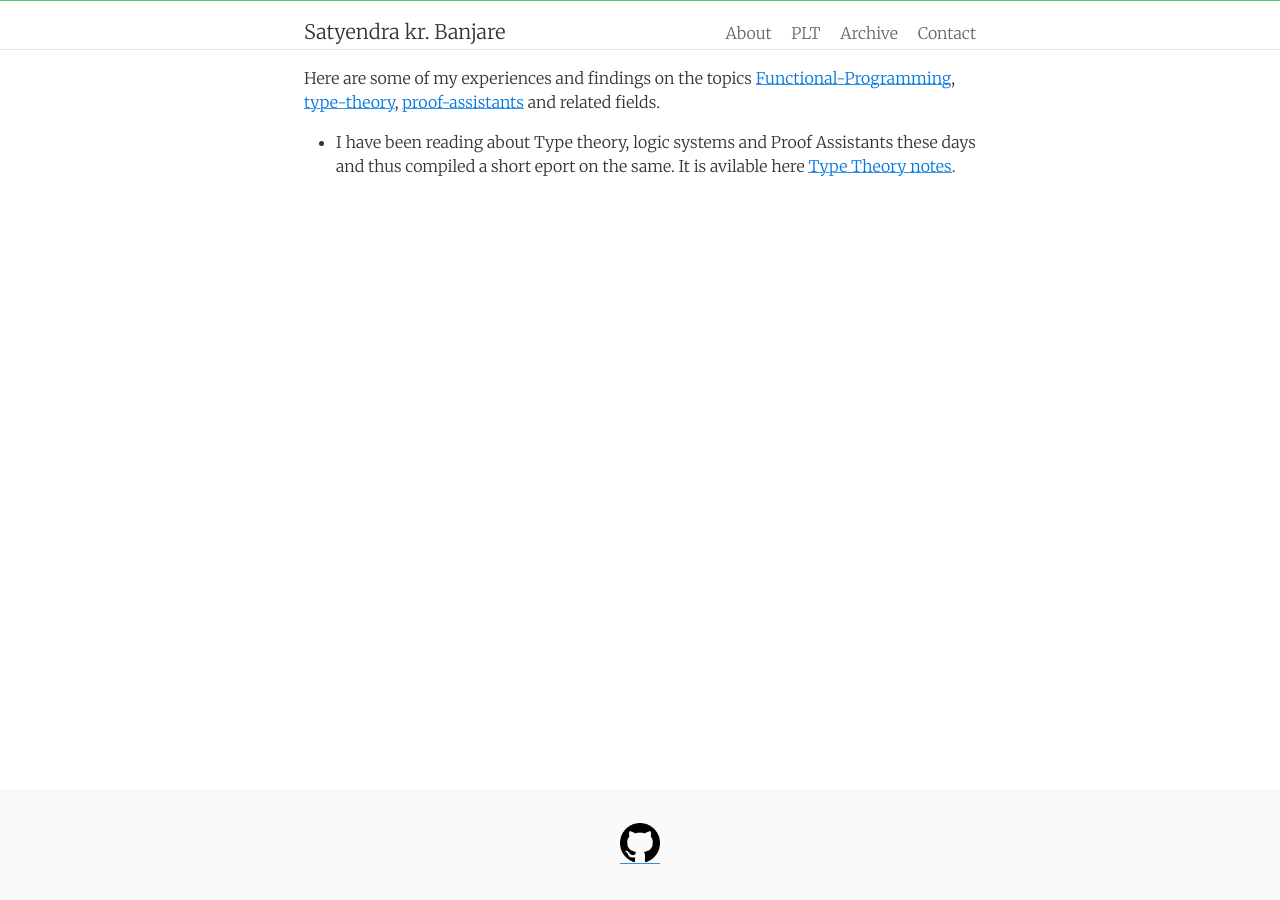
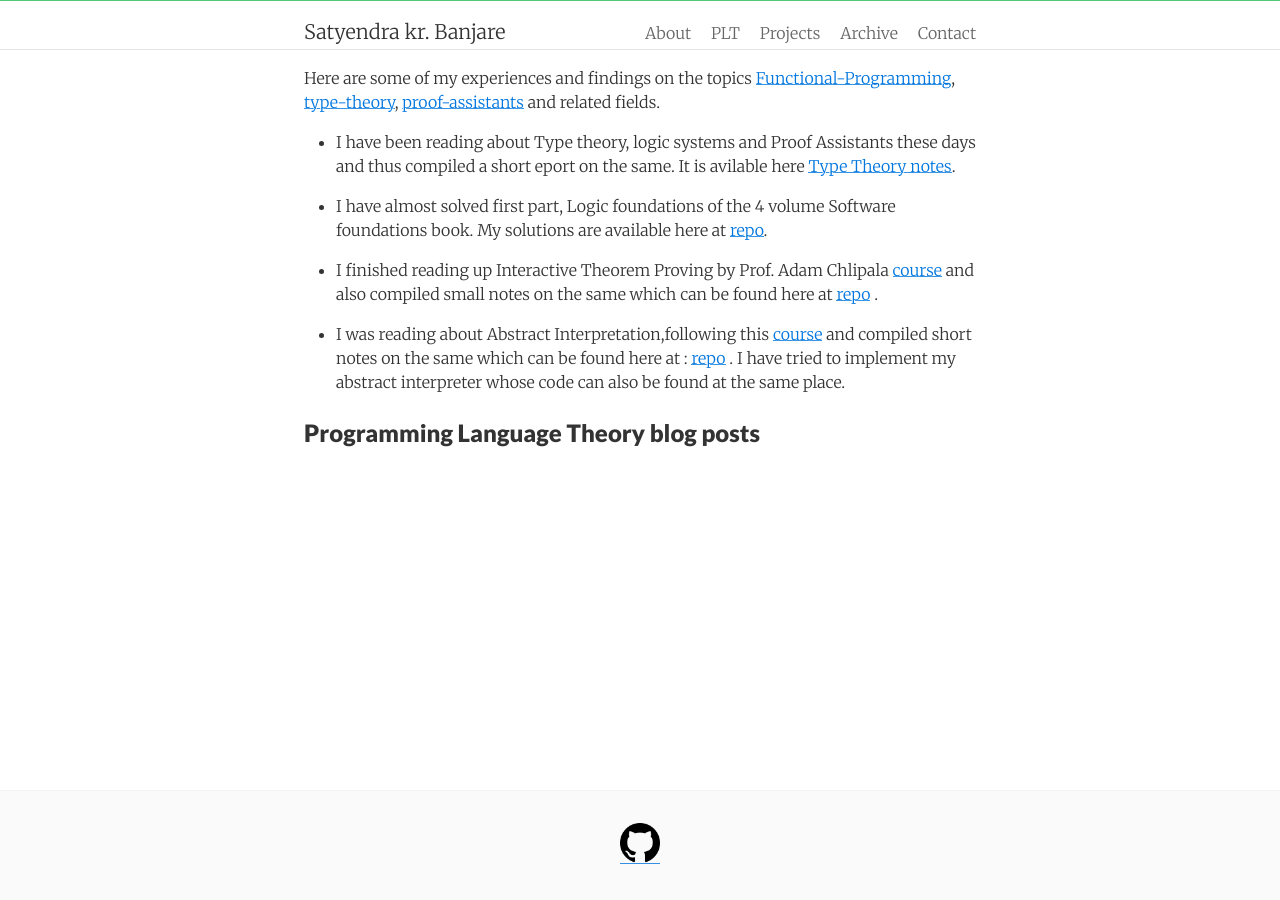
Before and after one commit to SatyendraBanjare/SatyendraBanjare.github.io, a Jekyll site: the page built from typetheory.md, in a window 1280 px wide. Built offline with Jekyll 4.4.1, drawn with Linux system fonts in a browser that asks for light colours; nearby versions of some CDN libraries.

Commit message:
updated plt

```diff
--- a/typetheory.md
+++ b/typetheory.md
@@ -11,3 +11,19 @@ Here are some of my experiences and findings on the topics
 [proof-assistants](https://en.wikipedia.org/wiki/Proof_assistant) and related fields.
 
 * I have been reading about Type theory, logic systems and Proof Assistants these days and thus compiled a short eport on the same. It is avilable here [Type Theory notes](https://github.com/SatyendraBanjare/Type-Theory-notes).
+
+* I have almost solved first part, Logic foundations of the 4 volume Software foundations book. My solutions are available here at [repo](https://github.com/SatyendraBanjare/software-foundations).
+
+* I finished reading up Interactive Theorem Proving by Prof. Adam Chlipala [course](http://adam.chlipala.net/itp/) and also compiled small notes on the same which can be found here at [repo](https://github.com/SatyendraBanjare/itp) .
+
+* I was reading about Abstract Interpretation,following this [course](http://web.mit.edu/afs/athena.mit.edu/course/16/16.399/www/)  and compiled short notes on the same which can be found here at :  [repo](https://github.com/SatyendraBanjare/MIT-Abstract-Interpretation-16.399) . I have tried to implement my abstract interpreter whose code can also be found at the same place.
+
+
+<h2>Programming Language Theory blog posts</h2>
+{% for post in site.posts %}
+  {% capture categories %}{{post.categories }}{% endcapture %}
+  {% if categories == "plt" %}
+    {% capture year %}{{currentyear}}{% endcapture %}
+  <a href="{{ post.url | prepend: site.baseurl }}" class="post-link"> {{ post.title }}</a> <ran style="color:#aaa;font-size:0.8em;">({{post.date | date_to_string}})</ran>
+  {% endif %}
+{% endfor %}
```
Also changed, not shown: projects.md (added, +17 -0 lines).
